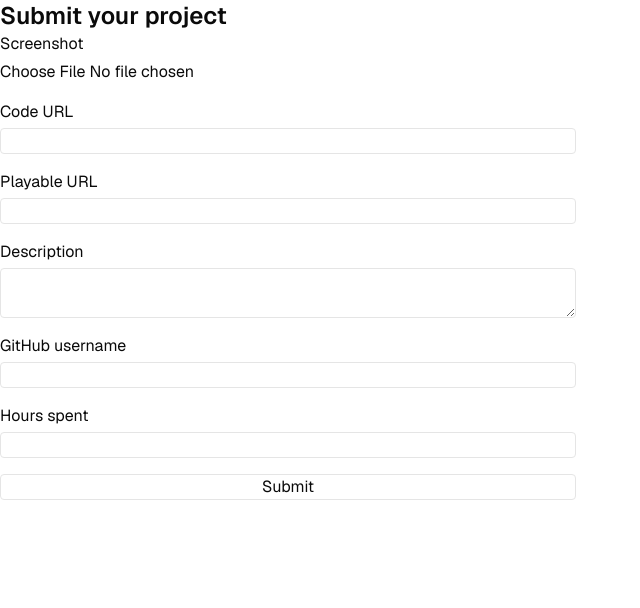
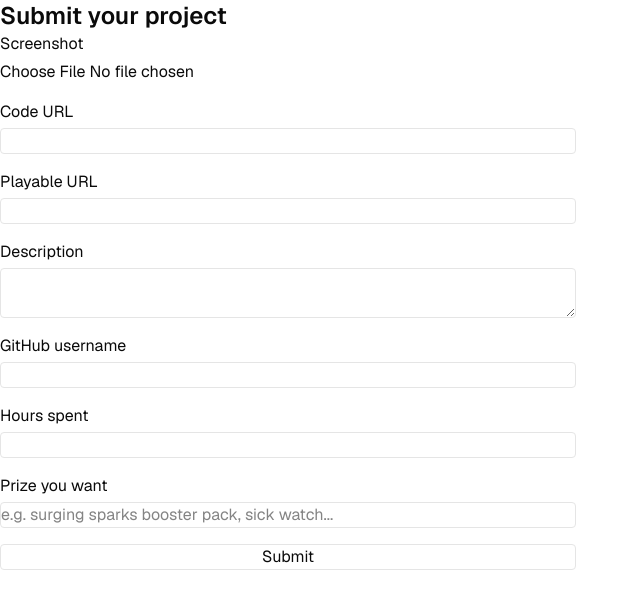
Before and after one commit to hackclub/hackachu, a Next.js app: page /submit in a window 1280 px wide. Shown: the top 608 px of the page, without its empty margins (0-640 px from the left). Built offline with nearby package versions, Linux system fonts and the light colour scheme.

Commit message:
can submit prize now

```diff
--- a/src/app/api/submit/route.ts
+++ b/src/app/api/submit/route.ts
@@ -41,6 +41,7 @@ export async function POST(request: NextRequest) {
     "ZIP / Postal Code": address?.postal_code,
     "Birthday": identity.birthday,
     "Optional - Override Hours Spent": Number(formData.get("hoursSpent")),
+    "Prize": formData.get("prize"),
     // "Slack ID": identity?.slack_id,
   }
 
--- a/src/app/submit/SubmitForm.tsx
+++ b/src/app/submit/SubmitForm.tsx
@@ -51,6 +51,17 @@ export default function SubmitForm() {
         <input type="number" name="hoursSpent" required min={0} step="0.5" className="border rounded px-2 py-1" />
       </label>
 
+      <label className="flex flex-col gap-1">
+        Prize you want
+        <input
+          type="text"
+          name="prize"
+          required
+          placeholder="e.g. surging sparks booster pack, sick watch..."
+          className="border rounded px-2 py-1"
+        />
+      </label>
+
       <button type="submit" disabled={status === "submitting"} className="border rounded px-4 py-2 mt-4">
         {status === "submitting" ? "Submitting..." : "Submit"}
       </button>
--- a/src/components/TrainerDashboard.tsx
+++ b/src/components/TrainerDashboard.tsx
@@ -47,6 +47,7 @@ export default function TrainerDashboard() {
   const [description, setDescription] = useState("");
   const [githubUsername, setGithubUsername] = useState("");
   const [hoursSpent, setHoursSpent] = useState("");
+  const [prize, setPrize] = useState("");
   const [screenshot, setScreenshot] = useState<File | null>(null);
   const panelRef = useRef<HTMLDivElement>(null);
 
@@ -77,6 +78,7 @@ export default function TrainerDashboard() {
     setDescription("");
     setGithubUsername("");
     setHoursSpent("");
+    setPrize("");
     setScreenshot(null);
   };
 
@@ -90,6 +92,7 @@ export default function TrainerDashboard() {
     formData.set("description", description);
     formData.set("githubUsername", githubUsername);
     formData.set("hoursSpent", hoursSpent);
+    formData.set("prize", prize);
     if (screenshot) {
       formData.set("screenshot", screenshot);
     }
@@ -281,6 +284,16 @@ export default function TrainerDashboard() {
                   />
                 </div>
                 <div className={styles.field}>
+                  <label htmlFor="prize">Prize you want</label>
+                  <input
+                    id="prize"
+                    type="text"
+                    placeholder="e.g. surging sparks booster pack, sick watch..."
+                    value={prize}
+                    onChange={(e) => setPrize(e.target.value)}
+                  />
+                </div>
+                <div className={styles.field}>
                   <label htmlFor="screenshot">Screenshot</label>
                   <input
                     id="screenshot"
```
Also changed, not shown: src/components/TrainerDashboard.module.css (+5 -2 lines).
